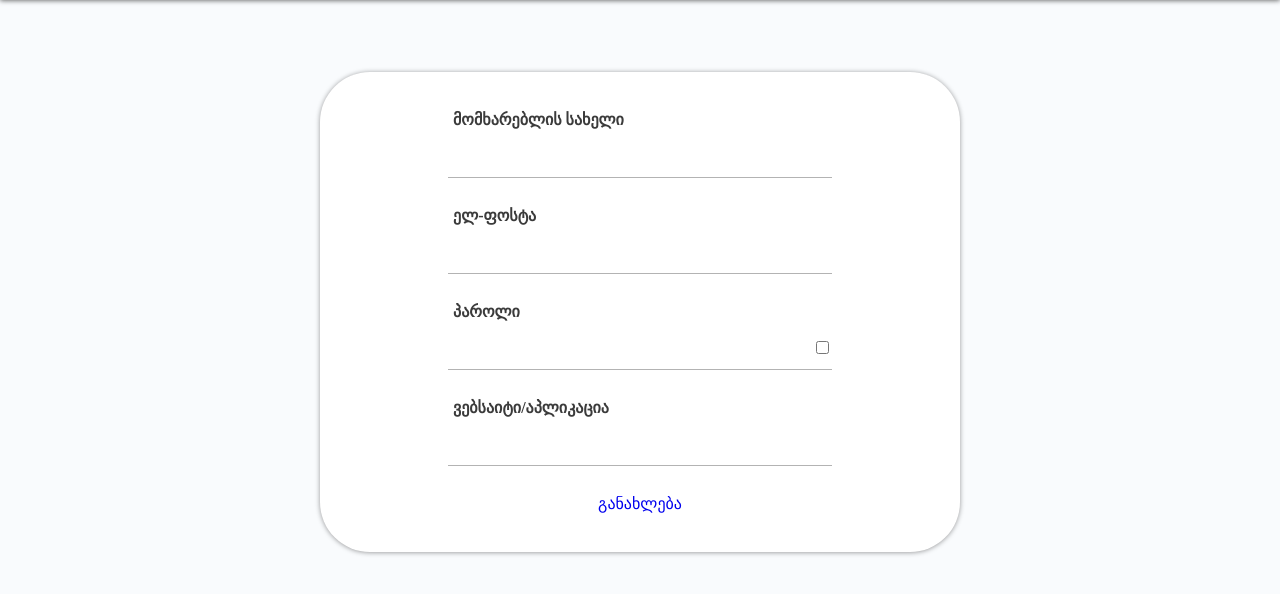
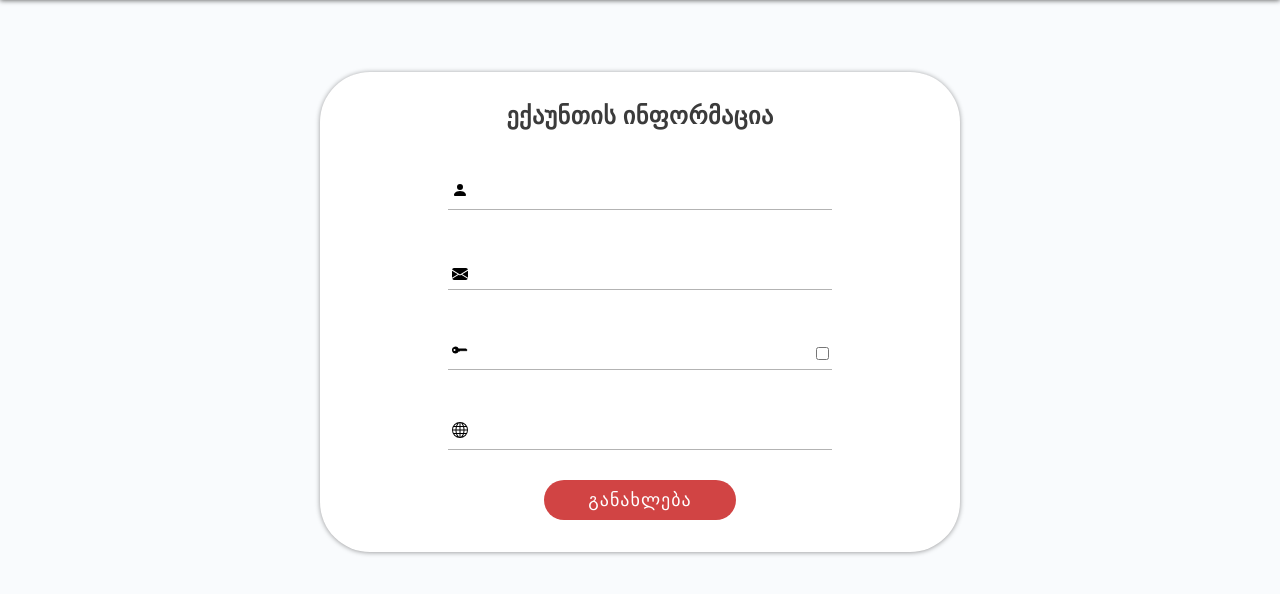
Before and after one commit to berekashvili22/PasswordManager, a Flask app: template passwordmanager/templates/account_show.html in a window 1280 px wide. Shown: the part 56-650 px from the top of the page. Run offline with Flask 2, Linux system fonts and the light colour scheme; the template is opened without the code that fills it, so the values that code supplies are empty.

Commit message:
added icons

```diff
--- a/passwordmanager/templates/account_show.html
+++ b/passwordmanager/templates/account_show.html
@@ -1,18 +1,31 @@
 {% extends 'base.html' %}
 {% block content %}
         <div class="view-account-form-cont">
+            <div class="update-account-title-div">
+                <h2>ექაუნთის ინფორმაცია</h2>
+            </div>
             <div class="view-account-form-div">
-                <label class="view-acc-label" for="">მომხარებლის სახელი</label>
                 <input  class="view-account-form" type="text" value="{{ account.username }}" readonly>
-                <label class="view-acc-label" for="">ელ-ფოსტა</label>
+                <svg width="1em" height="1em" viewBox="0 0 16 16" class="bi bi-person-fill" fill="currentColor" xmlns="http://www.w3.org/2000/svg" id="profile-icon">
+                    <path fill-rule="evenodd" d="M3 14s-1 0-1-1 1-4 6-4 6 3 6 4-1 1-1 1H3zm5-6a3 3 0 1 0 0-6 3 3 0 0 0 0 6z"/>
+                </svg>
                 <input  class="view-account-form" type="text" value="{{ account.email }}" readonly>
-                <label class="view-acc-label" for="">პაროლი</label>
+                <svg width="1em" height="1em" viewBox="0 0 16 16" class="bi bi-envelope-fill" fill="currentColor" xmlns="http://www.w3.org/2000/svg" id="email-icon">
+                    <path fill-rule="evenodd" d="M.05 3.555A2 2 0 0 1 2 2h12a2 2 0 0 1 1.95 1.555L8 8.414.05 3.555zM0 4.697v7.104l5.803-3.558L0 4.697zM6.761 8.83l-6.57 4.027A2 2 0 0 0 2 14h12a2 2 0 0 0 1.808-1.144l-6.57-4.027L8 9.586l-1.239-.757zm3.436-.586L16 11.801V4.697l-5.803 3.546z"/>
+                </svg>
                 <input  class="view-account-form" type="password" id="myInput" value="{{ account.password }}" readonly>
                 <div class="show-password"><input type="checkbox" onclick="myFunction()"></div>
-                <label class="view-acc-label" for="">ვებსაიტი/აპლიკაცია</label>
+                <svg width="1em" height="1em" viewBox="0 0 16 16" class="bi bi-key-fill" fill="currentColor" xmlns="http://www.w3.org/2000/svg" id="pass-icon">
+                    <path fill-rule="evenodd" d="M3.5 11.5a3.5 3.5 0 1 1 3.163-5H14L15.5 8 14 9.5l-1-1-1 1-1-1-1 1-1-1-1 1H6.663a3.5 3.5 0 0 1-3.163 2zM2.5 9a1 1 0 1 0 0-2 1 1 0 0 0 0 2z"/>
+                </svg>
                 <input  class="view-account-form" type="text" value="{{ account.site }}" readonly>
+                <svg width="1em" height="1em" viewBox="0 0 16 16" class="bi bi-globe" fill="currentColor" xmlns="http://www.w3.org/2000/svg" id="web-icon">
+                    <path fill-rule="evenodd" d="M0 8a8 8 0 1 1 16 0A8 8 0 0 1 0 8zm7.5-6.923c-.67.204-1.335.82-1.887 1.855A7.97 7.97 0 0 0 5.145 4H7.5V1.077zM4.09 4H2.255a7.025 7.025 0 0 1 3.072-2.472 6.7 6.7 0 0 0-.597.933c-.247.464-.462.98-.64 1.539zm-.582 3.5h-2.49c.062-.89.291-1.733.656-2.5H3.82a13.652 13.652 0 0 0-.312 2.5zM4.847 5H7.5v2.5H4.51A12.5 12.5 0 0 1 4.846 5zM8.5 5v2.5h2.99a12.495 12.495 0 0 0-.337-2.5H8.5zM4.51 8.5H7.5V11H4.847a12.5 12.5 0 0 1-.338-2.5zm3.99 0V11h2.653c.187-.765.306-1.608.338-2.5H8.5zM5.145 12H7.5v2.923c-.67-.204-1.335-.82-1.887-1.855A7.97 7.97 0 0 1 5.145 12zm.182 2.472a6.696 6.696 0 0 1-.597-.933A9.268 9.268 0 0 1 4.09 12H2.255a7.024 7.024 0 0 0 3.072 2.472zM3.82 11H1.674a6.958 6.958 0 0 1-.656-2.5h2.49c.03.877.138 1.718.312 2.5zm6.853 3.472A7.024 7.024 0 0 0 13.745 12H11.91a9.27 9.27 0 0 1-.64 1.539 6.688 6.688 0 0 1-.597.933zM8.5 12h2.355a7.967 7.967 0 0 1-.468 1.068c-.552 1.035-1.218 1.65-1.887 1.855V12zm3.68-1h2.146c.365-.767.594-1.61.656-2.5h-2.49a13.65 13.65 0 0 1-.312 2.5zm2.802-3.5h-2.49A13.65 13.65 0 0 0 12.18 5h2.146c.365.767.594 1.61.656 2.5zM11.27 2.461c.247.464.462.98.64 1.539h1.835a7.024 7.024 0 0 0-3.072-2.472c.218.284.418.598.597.933zM10.855 4H8.5V1.077c.67.204 1.335.82 1.887 1.855.173.324.33.682.468 1.068z"/>
+                </svg>
             </div>
-            <a href="{{ url_for('account_update', account_id=account.id) }}">განახლება</a>
+            <div class="show-update-account-div">
+                <a class="show-update-account-btn" href="{{ url_for('account_update', account_id=account.id) }}">განახლება</a>
+            </div>
         </div>
         <script src="{{url_for('static', filename='account.js')}}"></script>
- {% endblock %}
+        {% endblock %}
```
